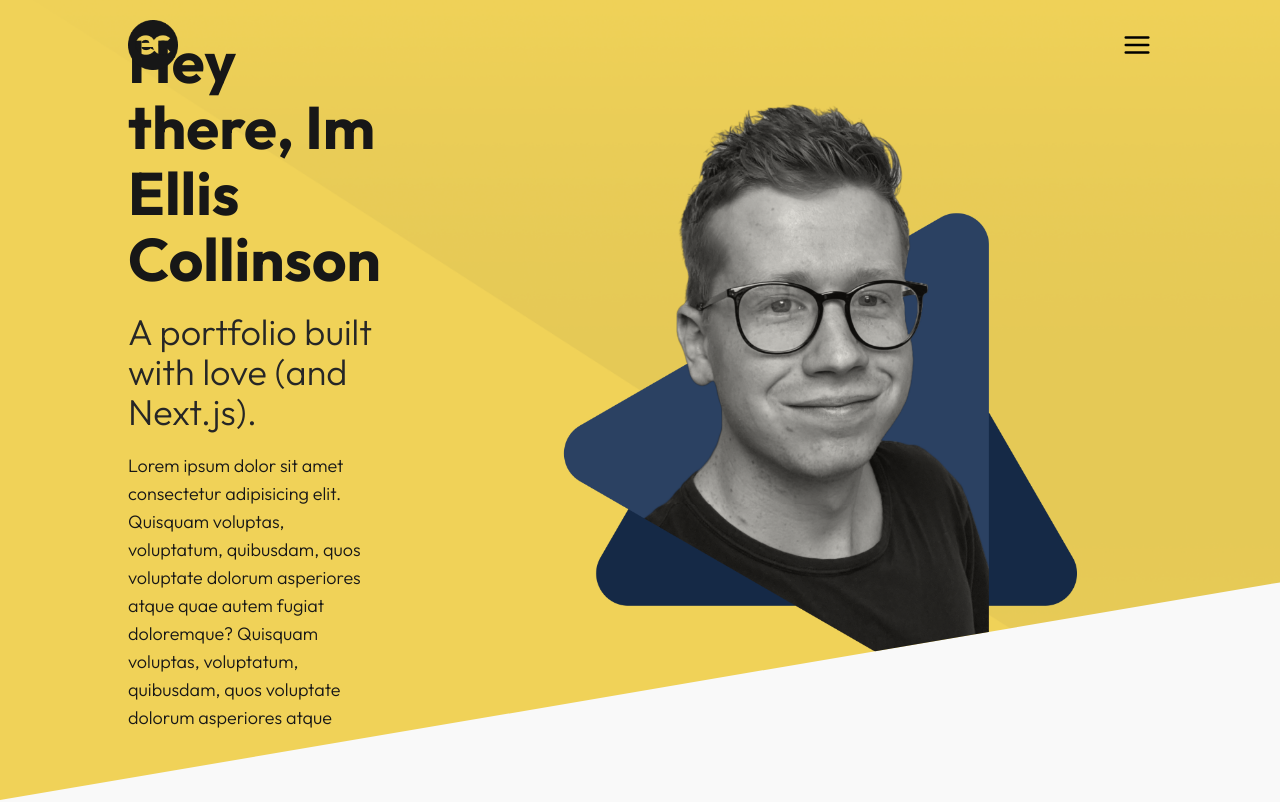
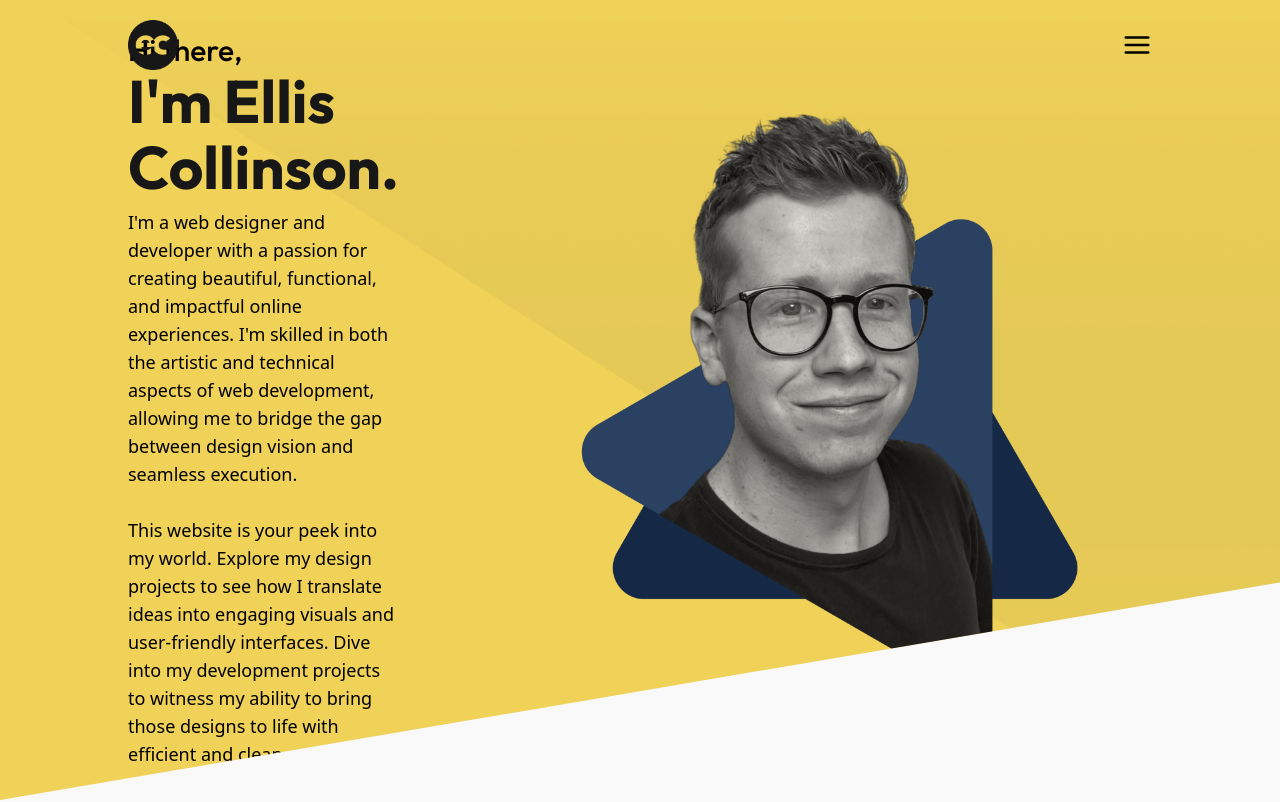
Before and after one commit to HeyEbb/portfolio, a Next.js app: page / in a window 1280 px wide. Shown: the top 802 px of the page. Built offline with nearby package versions, Linux system fonts and the light colour scheme.

Commit message:
Update font sizes and content in globals.css and page.tsx

```diff
--- a/src/app/globals.css
+++ b/src/app/globals.css
@@ -39,7 +39,7 @@ h2 {
   text-2xl
   font-light
   text-neutral-800
-  lg:text-4xl;
+  lg:text-3xl;
 }
 
 h3 {
@@ -56,12 +56,19 @@ h4 {
   text-neutral-700;
 }
 
+h1, h2, h3, h4, h5, h6 {
+  @apply
+  mb-2
+}
+
 p {
   @apply /*
    */
    mb-5
    font-light text-neutral-900 lg:text-lg;
 }
+
+
 
 /* core structure */
 
--- a/src/app/page.tsx
+++ b/src/app/page.tsx
@@ -37,18 +37,23 @@ export default function Page() {
           }}
         >
           {/* header hero container */}
-          <div className="custom-structure h-screen min-h-[1000px] flex-col-reverse justify-center gap-3 lg:min-h-[1000px] xl:min-h-[700px] xl:flex-row xl:justify-between xl:gap-28">
+          <div className="custom-structure h-screen min-h-[1100px] flex-col-reverse justify-center gap-3 lg:min-h-[1200px] xl:min-h-[700px] xl:flex-row xl:justify-between xl:gap-28">
             {/* left side */}
-            <div className={`${outfit.className} xl:w-7/12 text-center xl:text-left`}>
-              <h1>Hey there, Im Ellis Collinson</h1>
-              <h2>A portfolio built with love (and Next.js).</h2>
-              <p className="mb-10">
-                Lorem ipsum dolor sit amet consectetur adipisicing elit.
-                Quisquam voluptas, voluptatum, quibusdam, quos voluptate dolorum
-                asperiores atque quae autem fugiat doloremque? Quisquam
-                voluptas, voluptatum, quibusdam, quos voluptate dolorum
-                asperiores atque
-              </p>
+            <div
+              className={`${outfit.className} text-center xl:w-7/12 xl:text-left`}
+            >
+              <span className="text-3xl font-medium">Hi there,</span>
+              <h1>{`I'm Ellis Collinson.`}</h1>
+              <span className="font-sans text-lg font-normal">
+                {`
+                  I'm a web designer and developer with a passion for creating beautiful, functional, and impactful online experiences. I'm skilled in both the artistic and technical aspects of web development, allowing me to bridge the gap between design vision and seamless execution.
+                `}
+                <br />
+                <br />
+                {`
+                  This website is your peek into my world. Explore my design projects to see how I translate ideas into engaging visuals and user-friendly interfaces. Dive into my development projects to witness my ability to bring those designs to life with efficient and clean code.
+                `}
+              </span>
             </div>
 
             {/* right side */}
@@ -58,7 +63,7 @@ export default function Page() {
                 alt="A picture of Ellis Collinson in grey scale"
                 width="450" // defining the width and height that next.js will use to optimise the image
                 height="450"
-                className="h-auto w-10/12 md:w-7/12 xl:p-16 xl:w-full"
+                className="h-auto w-10/12 md:w-7/12 xl:w-full xl:p-16"
               />
             </div>
           </div>
```
